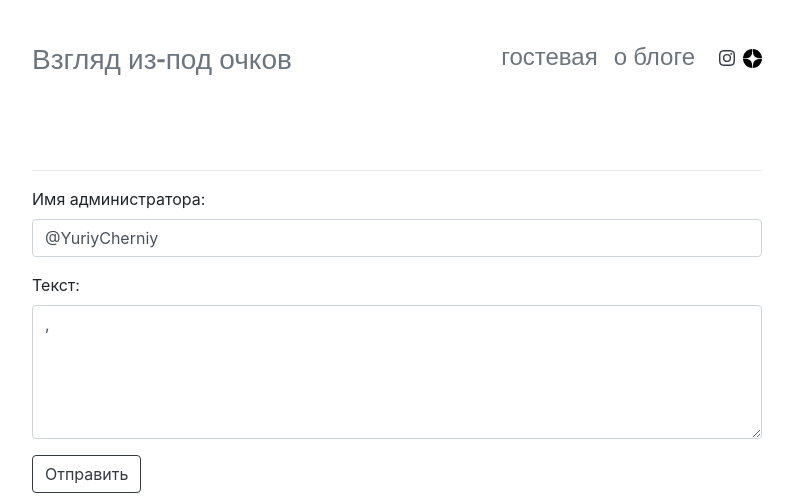
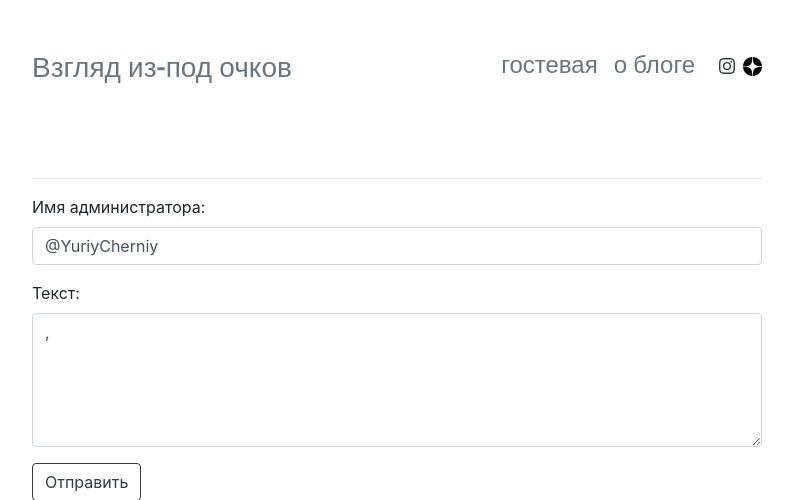
Before and after one commit to YuriyCherniy/just-blog, a Django app: template guestroom/templates/guestroom/guestpost_detail.html in a window 1280 px wide. Shown: the top 500 px of the page, without its empty margins (243-1036 px from the left). Run offline with Django 3.2, Linux system fonts and the light colour scheme; the template is opened without the code that fills it, so the values that code supplies are empty; parts of the project's set-up code (start-up, migrations or seed data) failed here and were passed over.

Commit message:
minor changes

```diff
--- a/templates/base.html
+++ b/templates/base.html
@@ -40,7 +40,7 @@
           <div class="col-lg-8 custom-font">
 
             <div class="container">
-              <div class="row mt-3">
+              <div class="row mt-4">
                 <div class="col px-0">
                   <div class="d-flex justify-content-lg-start">
                     <a class="text-muted" href="/">
```
